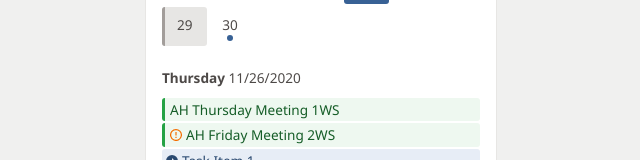
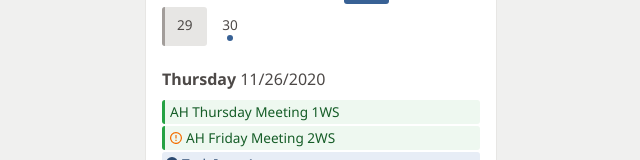
Before and after one commit to martylouis/mini-calendar-demo, a Next.js app: page / in a window 1280 px wide. Shown: the part 278-438 px from the top of the page, without its empty margins (319-959 px from the left). Built offline with nearby package versions, Linux system fonts and the light colour scheme.

Commit message:
Update spacing

```diff
--- a/styles/_mini-calendar.scss
+++ b/styles/_mini-calendar.scss
@@ -168,7 +168,6 @@
 
   &__event_date {
     margin-top: 0.5rem;
-    font-size: 0.85rem;
   }
 
   &__event_list {
@@ -254,7 +253,7 @@
       height: 8px;
       background-color: var(--pattern-green-600);
       border-radius: 50% 50%;
-      margin-right: 4px;
+      margin-right: 6px;
     }
   }
 
```
